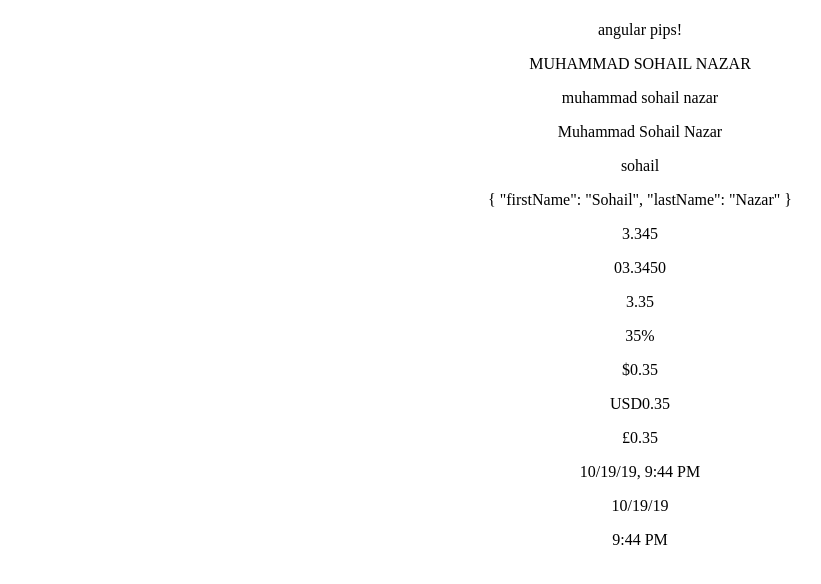
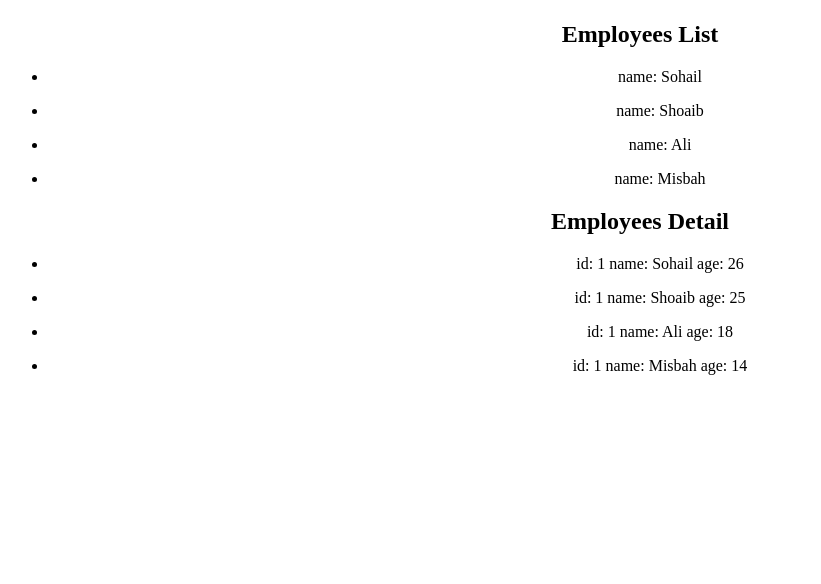
Before and after one commit to MuhammadSohailNazar/angular-basic, an Angular app in the folder angular-basic/: page / in a window 1280 px wide. Shown: the top 584 px of the page, without its empty margins (0-821 px from the left). Built offline with nearby package versions, Linux system fonts and the light colour scheme.

Commit message:
12. angular service

```diff
--- a/angular-basic/src/app/app.component.html
+++ b/angular-basic/src/app/app.component.html
@@ -15,7 +15,9 @@
   <!-- <app-ng-switch></app-ng-switch> -->
   <!-- <app-ng-for></app-ng-for> -->
   <!-- <app-component-interaction [parentData]="name" (childEvent)="message =$event"></app-component-interaction> -->
-  <app-pipes></app-pipes>
+  <!-- <app-pipes></app-pipes> -->
+  <app-employee-list></app-employee-list>
+  <app-employee-detail></app-employee-detail>
 
 </div>
 
--- /dev/null
+++ b/angular-basic/src/app/employee-detail/employee-detail.component.html
@@ -0,0 +1,8 @@
+<h2>Employees Detail</h2>
+<ul *ngFor="let employee of employees">
+    <li>
+        {{"id: " + employee.id}}
+        {{"name: " + employee.name}}
+        {{"age: " + employee.age}}
+    </li>
+</ul>
--- /dev/null
+++ b/angular-basic/src/app/employee-detail/employee-detail.component.ts
@@ -0,0 +1,19 @@
+import { Component, OnInit } from '@angular/core';
+import { EmployeeService } from '../employee.service';
+
+@Component({
+  selector: 'app-employee-detail',
+  templateUrl: './employee-detail.component.html',
+  styleUrls: ['./employee-detail.component.css']
+})
+export class EmployeeDetailComponent implements OnInit {
+
+  public employees = [];
+
+  constructor(private _employeeService: EmployeeService) { }
+
+  ngOnInit() {
+    this.employees = this._employeeService.getEmployees();
+  }
+
+}
--- /dev/null
+++ b/angular-basic/src/app/employee-list/employee-list.component.html
@@ -0,0 +1,6 @@
+<h2>Employees List</h2>
+<ul *ngFor="let employee of employees">
+    <li>
+        {{"name: " + employee.name}}
+    </li>
+</ul>
--- /dev/null
+++ b/angular-basic/src/app/employee-list/employee-list.component.ts
@@ -0,0 +1,17 @@
+import { Component, OnInit } from '@angular/core';
+import { EmployeeService } from '../employee.service';
+
+@Component({
+  selector: 'app-employee-list',
+  templateUrl: './employee-list.component.html',
+  styleUrls: ['./employee-list.component.css']
+})
+export class EmployeeListComponent implements OnInit {
+
+  constructor(private _employeeService: EmployeeService) { }
+  public employees = [];
+  ngOnInit() {
+    this.employees = this._employeeService.getEmployees();
+  }
+
+}
--- /dev/null
+++ b/angular-basic/src/app/employee.service.ts
@@ -0,0 +1,18 @@
+import { Injectable } from '@angular/core';
+
+@Injectable({
+  providedIn: 'root'
+})
+export class EmployeeService {
+
+  constructor() { }
+
+  getEmployees() {
+    return [
+      { id: 1, name: "Sohail", age: 26 },
+      { id: 1, name: "Shoaib", age: 25 },
+      { id: 1, name: "Ali", age: 18 },
+      { id: 1, name: "Misbah", age: 14 }
+    ];
+  }
+}
```
Also changed, not shown: angular-basic/src/app/app.module.ts (+7 -2 lines), angular-basic/src/app/employee-detail/employee-detail.component.css (added), angular-basic/src/app/employee-list/employee-list.component.css (added).
